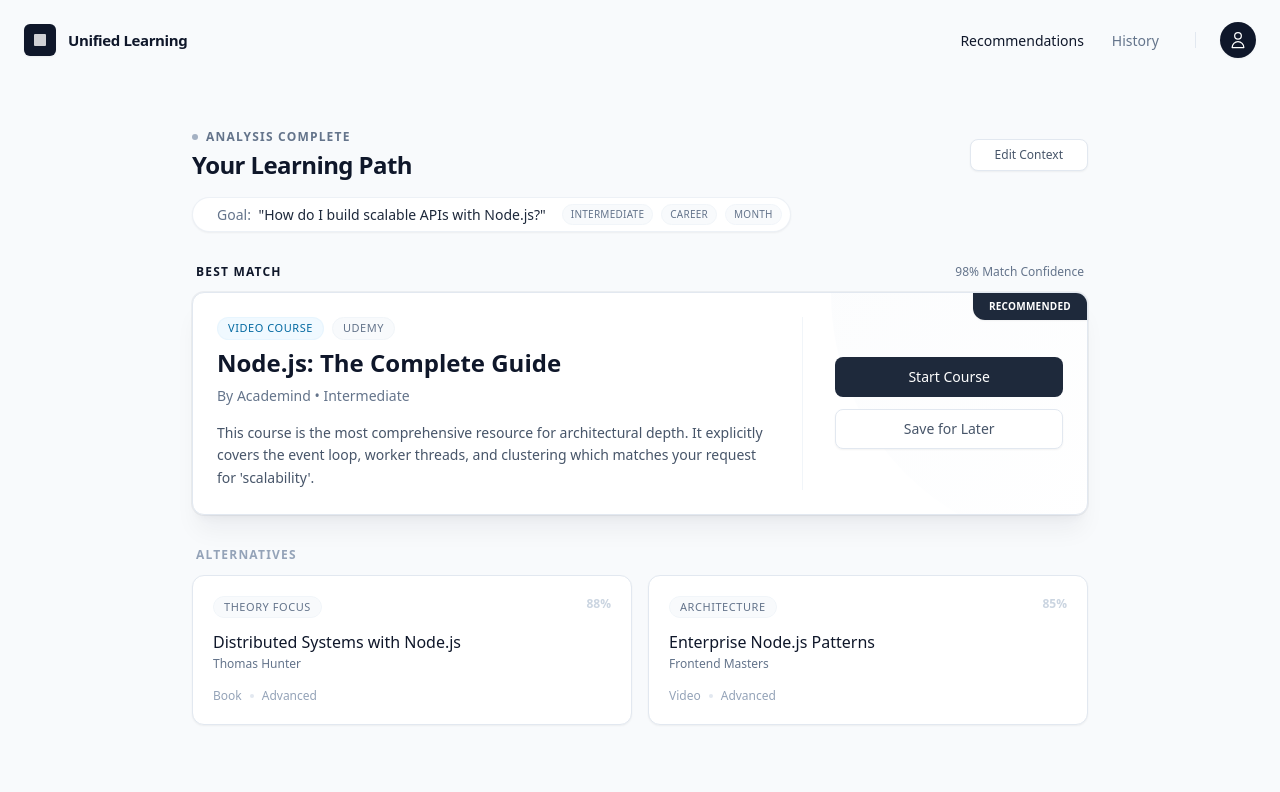
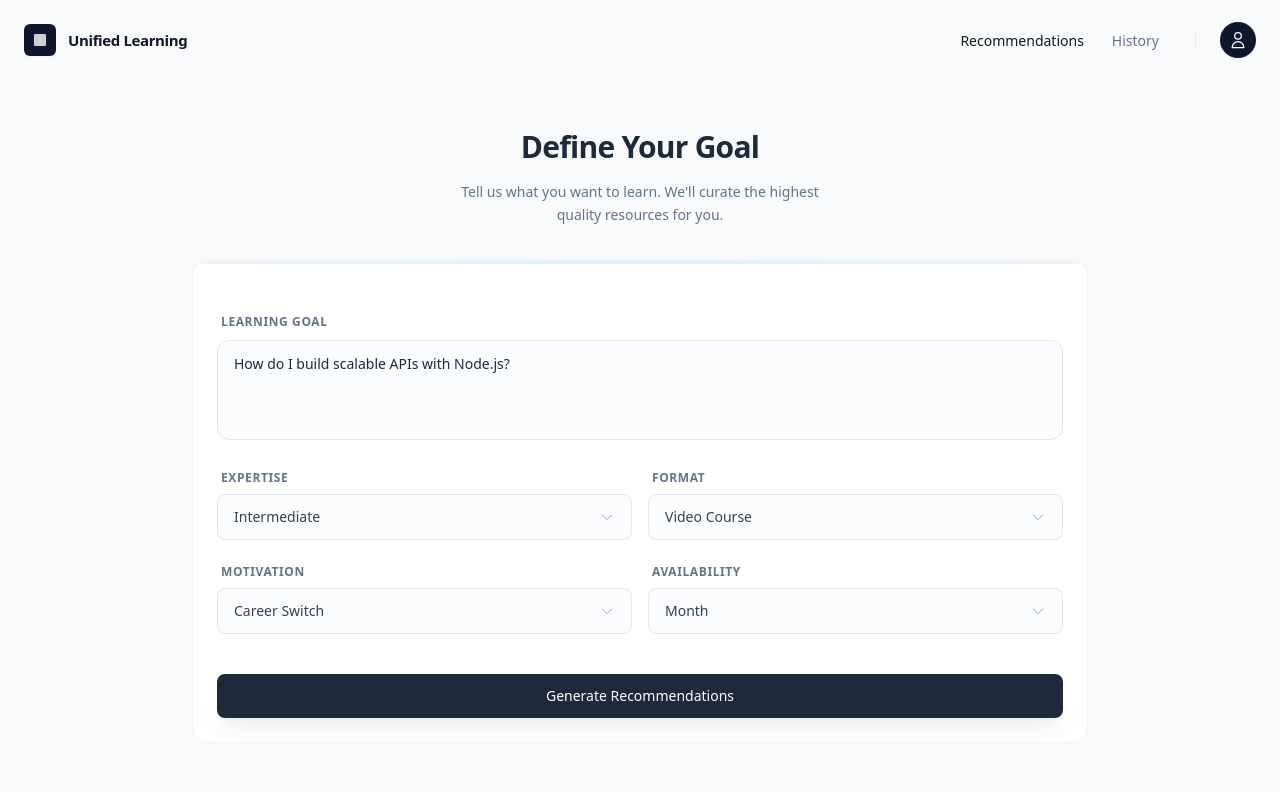
Before and after one commit to tarunireddy-v/unified-learning-frontend, a React (Vite) app: page /recommendations in a window 1280 px wide. Shown: the top 792 px of the page. Built offline with nearby package versions, Linux system fonts and the light colour scheme.

Commit message:
integrated ask with recommendation

```diff
--- a/src/App.jsx
+++ b/src/App.jsx
@@ -2,7 +2,6 @@ import React from 'react';
 import { BrowserRouter, Routes, Route, Navigate } from 'react-router-dom';
 import Layout from './components/Layout';
 import LandingPage from './pages/LandingPage';
-import AskPage from './pages/AskPage';
 import RecommendationResultsPage from './pages/RecommendationResultsPage';
 import HistoryPage from './pages/HistoryPage';
 import LoginPage from './pages/LoginPage';
@@ -16,7 +15,6 @@ function App() {
       <Layout>
         <Routes>
           <Route path="/" element={<LandingPage />} />
-          <Route path="/ask" element={<AskPage />} />
           <Route path="/recommendations" element={<RecommendationResultsPage />} />
           <Route path="/history" element={<HistoryPage />} />
           <Route path="/login" element={<LoginPage />} />
--- a/src/pages/LandingPage.jsx
+++ b/src/pages/LandingPage.jsx
@@ -55,7 +55,7 @@ const LandingPage = () => {
                     <div className="flex flex-col sm:flex-row items-center justify-center gap-6 pt-4">
                         <Button
                             variant="primary"
-                            onClick={() => navigate('/ask')}
+                            onClick={() => navigate('/recommendations')}
                             className="px-8 h-12 text-[15px] shadow-xl shadow-slate-900/10 hover:shadow-slate-900/20 hover:-translate-y-0.5 transition-all duration-300"
                         >
                             Start Learning Path
--- a/src/pages/RecommendationResultsPage.jsx
+++ b/src/pages/RecommendationResultsPage.jsx
@@ -2,14 +2,29 @@ import React, { useState } from 'react';
 import Card from '../components/Card';
 import Badge from '../components/Badge';
 import Button from '../components/Button';
+import Select from '../components/Select';
 
 const RecommendationResultsPage = () => {
-    // Mock Data
-    const searchContext = {
-        question: "How do I build scalable APIs with Node.js?",
-        filters: { level: "Intermediate", goal: "Career", time: "Month" }
+    // State from AskPage
+    const [question, setQuestion] = useState('How do I build scalable APIs with Node.js?');
+    const [filters, setFilters] = useState({
+        level: 'intermediate',
+        type: 'video',
+        goal: 'job',
+        time: 'medium',
+    });
+
+    const handleFilterChange = (key, value) => {
+        setFilters(prev => ({ ...prev, [key]: value }));
     };
 
+    const handleSearch = () => {
+        // In a real app, this would trigger a fetch.
+        // For now, we just mock the update or scroll to results.
+        console.log("Searching with:", question, filters);
+    };
+
+    // Mock Data (Updated to use state if we wanted dynamic, but keeping static for now matching the design)
     const primaryRec = {
         id: 1,
         title: "Node.js: The Complete Guide",
@@ -29,7 +44,99 @@ const RecommendationResultsPage = () => {
     const [feedback, setFeedback] = useState(null);
 
     return (
-        <div className="space-y-8 max-w-4xl mx-auto pt-4">
+        <div className="max-w-4xl mx-auto pt-4 space-y-12">
+            {/* --- Ask / Search Section (From AskPage) --- */}
+            <div className="space-y-8">
+                <div className="space-y-4 text-center">
+                    <h1 className="text-3xl font-semibold text-slate-800 tracking-tight">Define Your Goal</h1>
+                    <p className="text-slate-500 text-sm max-w-sm mx-auto leading-relaxed">
+                        Tell us what you want to learn. We'll curate the highest quality resources for you.
+                    </p>
+                </div>
+
+                <div className="bg-white rounded-2xl shadow-[0_2px_24px_rgba(0,0,0,0.02)] border border-slate-100 p-6 space-y-6 relative overflow-hidden">
+                    {/* Subtle top decoration */}
+                    <div className="absolute top-0 left-0 w-full h-1 bg-gradient-to-r from-slate-200 via-sky-200 to-slate-200 opacity-50"></div>
+
+                    {/* Main Input */}
+                    <div className="space-y-6">
+                        <div className="space-y-2">
+                            <label className="text-xs font-semibold text-slate-500 uppercase tracking-wider ml-1">
+                                Learning Goal
+                            </label>
+                            <textarea
+                                value={question}
+                                onChange={(e) => setQuestion(e.target.value)}
+                                placeholder="e.g. I want to build a production-ready SaaS with Next.js..."
+                                className="
+                                    w-full bg-slate-50/50 border border-slate-200 rounded-xl px-4 py-3
+                                    text-slate-800 placeholder:text-slate-400
+                                    focus:outline-none focus:ring-2 focus:ring-slate-200 focus:border-slate-300 focus:bg-white
+                                    transition-all min-h-[100px] resize-none text-sm leading-relaxed
+                                "
+                            />
+                        </div>
+
+                        {/* Filters Grid */}
+                        <div className="grid grid-cols-2 gap-y-6 gap-x-4">
+                            <Select
+                                label="Expertise"
+                                value={filters.level}
+                                onChange={(e) => handleFilterChange('level', e.target.value)}
+                                options={[
+                                    { value: 'beginner', label: 'Beginner' },
+                                    { value: 'intermediate', label: 'Intermediate' },
+                                    { value: 'advanced', label: 'Advanced' },
+                                ]}
+                            />
+                            <Select
+                                label="Format"
+                                value={filters.type}
+                                onChange={(e) => handleFilterChange('type', e.target.value)}
+                                options={[
+                                    { value: 'video', label: 'Video Course' },
+                                    { value: 'book', label: 'Book' },
+                                    { value: 'interactive', label: 'Interactive' },
+                                ]}
+                            />
+                            <Select
+                                label="Motivation"
+                                value={filters.goal}
+                                onChange={(e) => handleFilterChange('goal', e.target.value)}
+                                options={[
+                                    { value: 'job', label: 'Career Switch' },
+                                    { value: 'project', label: 'Side Project' },
+                                    { value: 'exam', label: 'Certification' },
+                                    { value: 'curiosity', label: 'Pure Interest' },
+                                ]}
+                            />
+                            <Select
+                                label="Availability"
+                                value={filters.time}
+                                onChange={(e) => handleFilterChange('time', e.target.value)}
+                                options={[
+                                    { value: 'short', label: 'Weekend' },
+                                    { value: 'medium', label: 'Month' },
+                                    { value: 'long', label: 'Deep Dive' },
+                                ]}
+                            />
+                        </div>
+                    </div>
+
+                    <div className="pt-4">
+                        <Button
+                            variant="primary"
+                            onClick={handleSearch}
+                            className="w-full justify-center h-11 text-sm shadow-xl shadow-slate-900/5 hover:shadow-slate-900/10"
+                        >
+                            Generate Recommendations
+                        </Button>
+                    </div>
+                </div>
+            </div>
+
+            {/* --- Results Section --- */}
+            <div className="space-y-8 animate-fade-in-up">
 
                 {/* Header & Pill - Compacted */}
                 <div className="space-y-4">
@@ -39,16 +146,15 @@ const RecommendationResultsPage = () => {
                                 <span className="w-1.5 h-1.5 rounded-full bg-slate-400 animate-pulse"></span>
                                 Analysis Complete
                             </div>
-                        <h1 className="text-2xl font-semibold text-slate-900 tracking-tight">Your Learning Path</h1>
+                            <h2 className="text-2xl font-semibold text-slate-900 tracking-tight">Your Learning Path</h2>
                         </div>
-                    <Button variant="secondary" className="text-xs h-8 px-3">Edit Context</Button>
                     </div>
 
                     {/* Context Summary Pill */}
                     <div className="inline-flex items-center gap-4 bg-white border border-slate-200/60 rounded-full pl-6 pr-2 py-1.5 shadow-sm max-w-full overflow-hidden">
-                    <span className="text-sm text-slate-500 truncate min-w-0">Goal: <span className="text-slate-800 font-medium ml-1">"{searchContext.question}"</span></span>
+                        <span className="text-sm text-slate-500 truncate min-w-0">Goal: <span className="text-slate-800 font-medium ml-1">"{question}"</span></span>
                         <div className="flex gap-2 flex-shrink-0">
-                        {Object.values(searchContext.filters).map(f => (
+                            {Object.values(filters).map(f => (
                                 <div key={f} className="px-2 py-0.5 rounded-full bg-slate-50 text-[10px] text-slate-500 font-medium uppercase tracking-wide border border-slate-100 hidden sm:block">
                                     {f}
                                 </div>
@@ -143,7 +249,7 @@ const RecommendationResultsPage = () => {
                         </button>
                     </div>
                 </div>
-
+            </div>
         </div>
     );
 };
```
Lines whose indentation alone changed are shown as unchanged.
